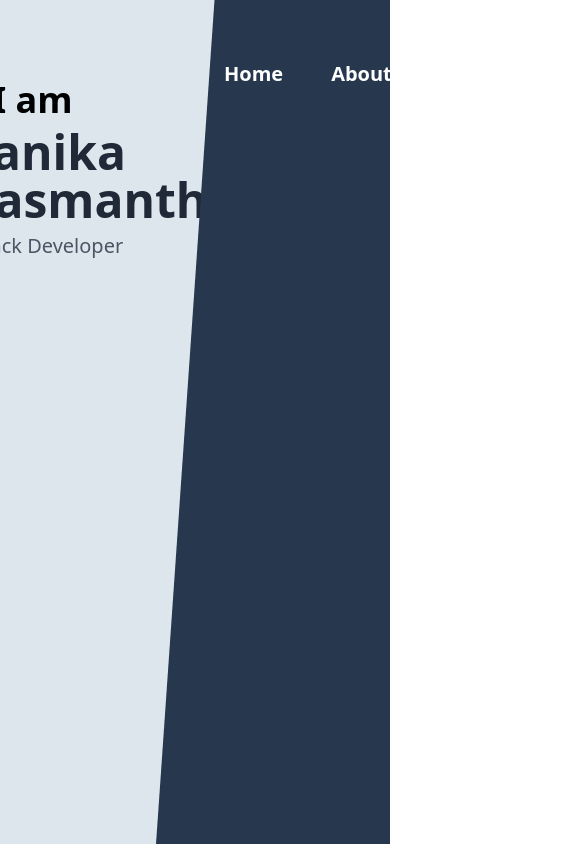
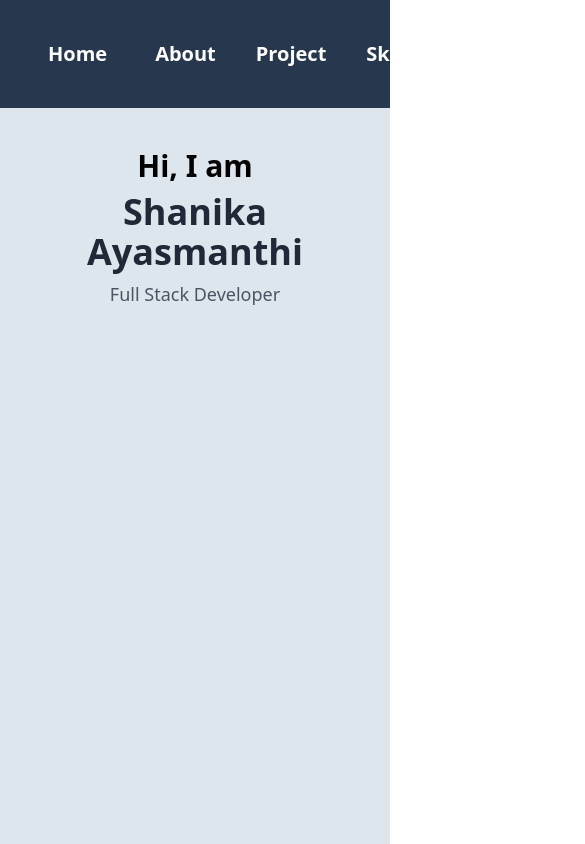
Before and after one commit to shanikaayasmanthi/myweb, a React (Create React App) app: page / in a window 390 px wide. Shown: the top 844 px of the page, 585 px wide, since content can reach past the window. Built offline with nearby package versions, Linux system fonts and the light colour scheme.

Commit message:
mobile responsive

```diff
--- a/src/components/Home.jsx
+++ b/src/components/Home.jsx
@@ -1,35 +1,32 @@
-import React from 'react'
-import Header from './Header'
-// import './home.css'
-import Aboutme from './Aboutme'
-import Skillogo from './Skillogo'
-import Navbar from './Navbar'
+import React from 'react';
+import Header from './Header';
+// import './home.css';
+import Aboutme from './Aboutme';
+import Skillogo from './Skillogo';
+import Navbar from './Navbar';
 
 export default function Home() {
+  const clipPathStyle = window.innerWidth >= 768 ? { clipPath: 'polygon(25% 0%, 100% 0%, 100% 100%, 0% 100%)' } : {};
+
   return (
     <>
-      {/* <div className="">
-        <Header/>
-        <Aboutme/>
-        <Skillogo/>
-      </div> */}
-
-      <div className="flex h-screen bg-[#DDE6ED]">
-        <div className="flex flex-col items-center justify-between w-2/5 p-10 ">
-          <div className="p-10">
-            {/* <img src="logo.png" alt="Logo" class="w-12 mb-5"/> */}
-            <h1 class="text-4xl font-bold mb-2">Hi, I am</h1>
-            <h2 class="text-5xl font-bold text-gray-800">Shanika Ayasmanthi</h2>
-            <p class="text-gray-600 text-xl mt-2">Full Stack Developer</p>
+      <div className="flex flex-col md:flex-row h-screen bg-[#DDE6ED]">
+        {/* Navbar Container */}
+        <div className="bg-[#27374D] w-full md:w-3/5 p-5 md:p-10 order-1 md:order-2" style={ clipPathStyle }>
+          <div className="text-center md:text-end">
+            <Navbar />
           </div>
         </div>
-        <div className="bg-[#27374D] w-3/5 p-10" style={{ clipPath: 'polygon(25% 0%, 100% 0%, 100% 100%, 0% 100%)' }}>
-          <div className="text-end">
-            <Navbar/>
+
+        {/* Content Container */}
+        <div className="flex flex-col items-center justify-center order-2 w-full p-5 md:justify-between md:w-2/5 md:p-10 md:order-1">
+          <div className="p-5 text-center md:text-left md:p-10">
+            <h1 className="mb-2 text-3xl font-bold md:text-4xl">Hi, I am</h1>
+            <h2 className="text-4xl font-bold text-gray-800 md:text-5xl">Shanika Ayasmanthi</h2>
+            <p className="mt-2 text-lg text-gray-600 md:text-xl">Full Stack Developer</p>
           </div>
         </div>
       </div>
-
     </>
-  )
+  );
 }
--- a/src/components/Navbar.jsx
+++ b/src/components/Navbar.jsx
@@ -1,19 +1,19 @@
 import React from 'react'
 // import './navbar.css'
 
-import { FaGithub } from 'react-icons/fa';
-import { FaFacebook } from 'react-icons/fa';
-import { FaWhatsapp } from 'react-icons/fa';
-import { FaEnvelope } from 'react-icons/fa';
-import { FaLinkedin } from 'react-icons/fa';
+// import { FaGithub } from 'react-icons/fa';
+// import { FaFacebook } from 'react-icons/fa';
+// import { FaWhatsapp } from 'react-icons/fa';
+// import { FaEnvelope } from 'react-icons/fa';
+// import { FaLinkedin } from 'react-icons/fa';
 
-const icons =[
-  {name:"whatsapp", icon:"FaWhatsapp"},
-  {name:"github", icon:"FaGithub"},
-  {name:"gmail", icon:"FaEnvelope"},
-  {name:"linkedin", icon:"FaLinkedin"},
-  {name:"facebook", icon:"FaFacebook"}
-];
+// const icons =[
+//   {name:"whatsapp", icon:"FaWhatsapp"},
+//   {name:"github", icon:"FaGithub"},
+//   {name:"gmail", icon:"FaEnvelope"},
+//   {name:"linkedin", icon:"FaLinkedin"},
+//   {name:"facebook", icon:"FaFacebook"}
+// ];
 
 const navbarItems=[
   {name:"Home", link:""},
@@ -23,22 +23,22 @@ const navbarItems=[
   {name:"Contact", link:""}
 ];
 
-function geticon(icon){
-  switch (icon) {
-    case 'FaWhatsapp':
-      return FaWhatsapp;
-    case 'FaGithub':
-      return FaGithub;
-    case 'FaEnvelope':
-      return FaEnvelope;
-    case 'FaLinkedin':
-      return FaLinkedin;
-    case 'FaFacebook':
-      return FaFacebook;
-    default:
-      break;
-  }
-}
+// function geticon(icon){
+//   switch (icon) {
+//     case 'FaWhatsapp':
+//       return FaWhatsapp;
+//     case 'FaGithub':
+//       return FaGithub;
+//     case 'FaEnvelope':
+//       return FaEnvelope;
+//     case 'FaLinkedin':
+//       return FaLinkedin;
+//     case 'FaFacebook':
+//       return FaFacebook;
+//     default:
+//       break;
+//   }
+// }
 
 export default function Navbar() {
   return (
```
